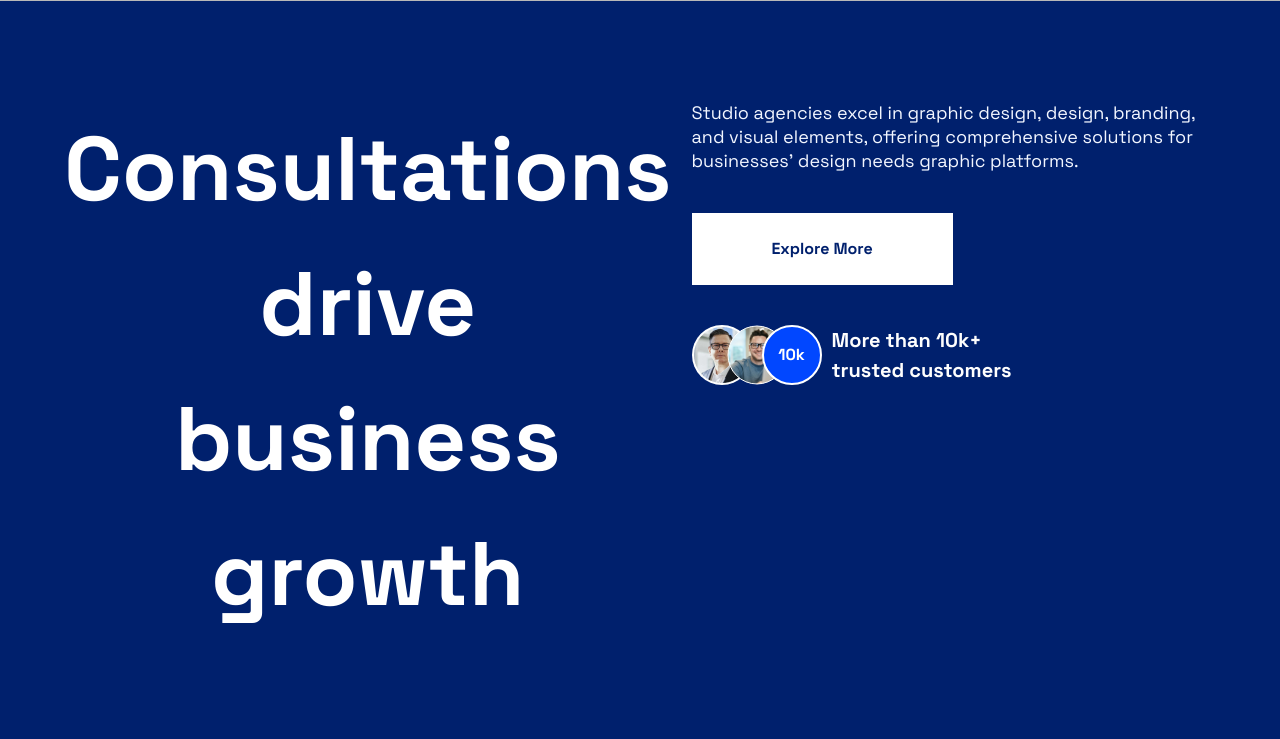
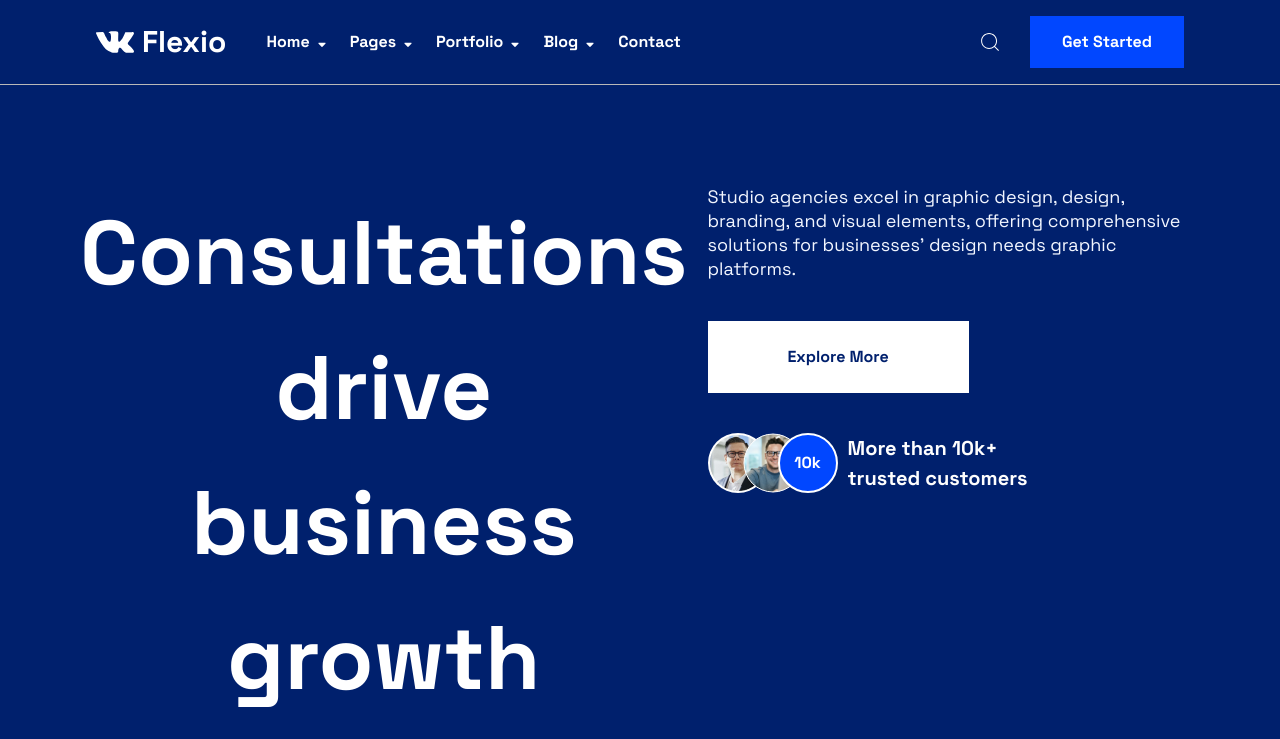
Before and after one commit to HunterMahmud/Softronixs-task, a React (Vite) app: page / in a window 1280 px wide. Shown: the top 739 px of the page. Built offline with nearby package versions, Linux system fonts and the light colour scheme.

Commit message:
update: banner and navbar responsive

```diff
--- a/src/components/Banner.jsx
+++ b/src/components/Banner.jsx
@@ -5,7 +5,7 @@ const Banner = () => {
     return (
         <div>
             <div className=' font-Grotesk bg-[#00206d] py-[50px] md:py-[100px] flex items-center justify-center'>
-                <div className='flex flex-col md:flex-row justify-between gap-5 px-2 md:px-5 lg:px-16 2xl:px-32'>
+                <div className='flex flex-col md:flex-row justify-between gap-5 px-2 md:px-5 lg:px-16 xl:px-20 2xl:px-32'>
                     <div className='text-center'>
                         <span className="text-[40px] md:text-[60px] xl:text-[90px] font-bold text-white">
                             Consultations drive business growth
--- a/src/components/Navbar.jsx
+++ b/src/components/Navbar.jsx
@@ -5,7 +5,7 @@ import { FaSortDown } from "react-icons/fa";
 function Navbar() {
     return (
         <nav className="bg-[#00206D] text-white p-4 font-Grotesk">
-            <div className=" mx-auto flex items-center justify-between">
+            <div className=" mx-auto flex items-center justify-between lg:px-16 xl:px-20 2xl:px-32">
                 <div className='flex items-center justify-between'>
                     {/* Logo */}
                     <div className="flex items-center space-x-2">
--- a/src/pages/Home.jsx
+++ b/src/pages/Home.jsx
@@ -14,7 +14,7 @@ import WorkPolicy from '../components/WorkPolicy';
 const Home = () => {
     return (
         <div className='mx-auto font-Grotesk'>
-            {/* <Navbar /> */}
+            <Navbar />
             <div className='h-[1px] bg-[#1716164d] w-full'>
             </div>
              <Banner/>
```
